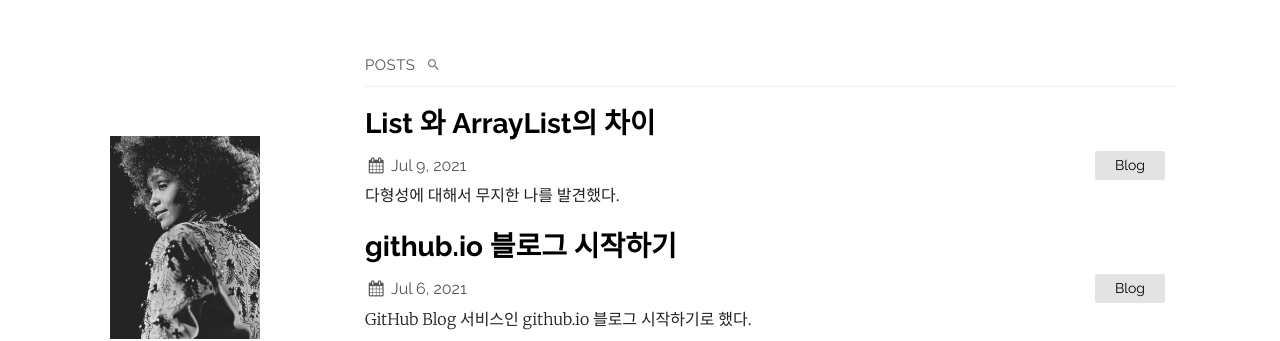
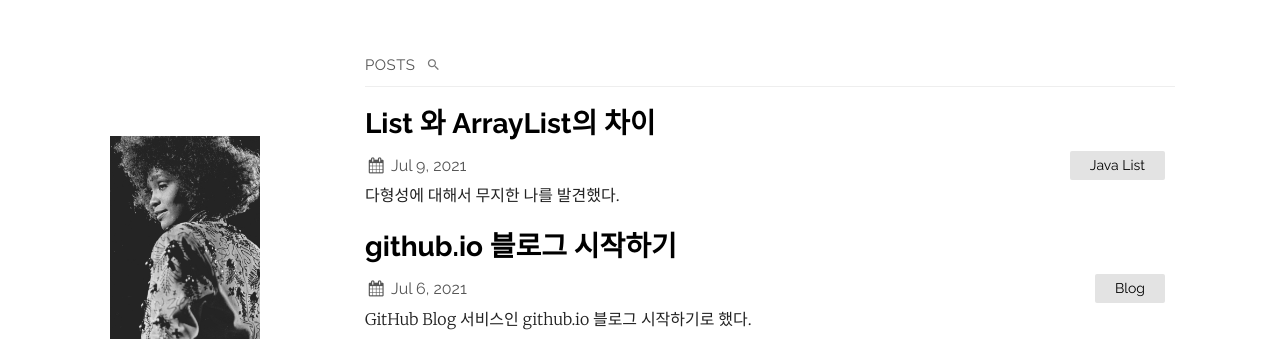
Before and after one commit to emptypott/emptypott.github.io, a Jekyll site: the page built from index.md, in a window 1280 px wide. Shown: the top 341 px of the page. Built offline with Jekyll 4.4.1, drawn with Linux system fonts in a browser that asks for light colours.

Commit message:
Update 2021-07-09-post.md
tags changed.

```diff
--- a/_posts/2021-07-09-post.md
+++ b/_posts/2021-07-09-post.md
@@ -3,9 +3,7 @@ title:  "List 와 ArrayList의 차이"
 excerpt: "다형성에 대해서 무지한 나를 발견했다."
 
 categories:
-  - Blog
-tags:
-  - Blog
+  - Java List
 date:   2021-07-09 16:41:50 +0530
 ---
 
```
